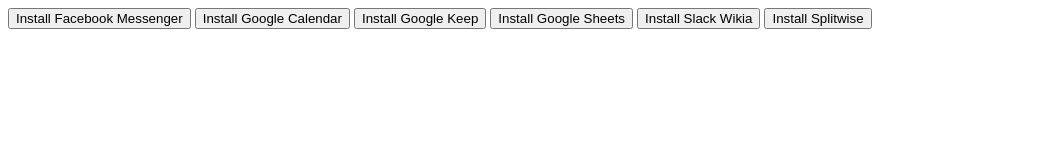
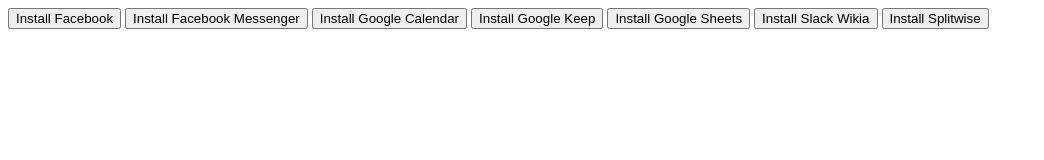
Before and after one commit to gabrys/fx-webapps, a plain HTML site: page index.html in a window 1280 px wide. Shown: the whole page, without its empty margins (0-1044 px from the left). Drawn offline with Linux system fonts and the light colour scheme.

Commit message:
App for Facebook added

```diff
--- a/index.html
+++ b/index.html
@@ -5,6 +5,7 @@
   navigator.mozApps.install(url);
 }
 </script>
+<button onclick="install('facebook')">Install Facebook</button>
 <button onclick="install('fb-messenger')">Install Facebook Messenger</button>
 <button onclick="install('google-calendar')">Install Google Calendar</button>
 <button onclick="install('google-keep')">Install Google Keep</button>
```
Also changed, not shown: facebook/v1.html (added, +5 -0 lines), facebook/128.png (added), facebook/512.png (added), 1 other file.
